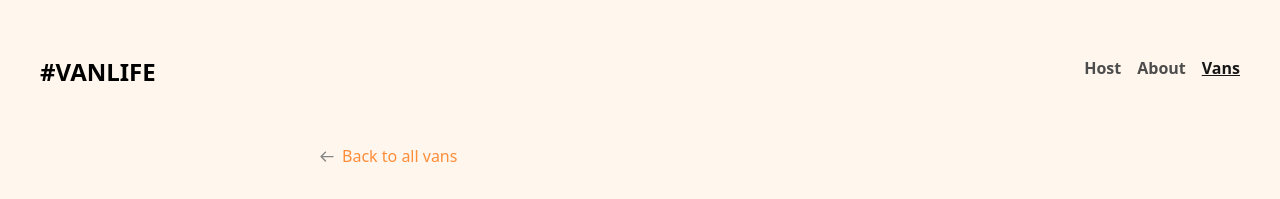
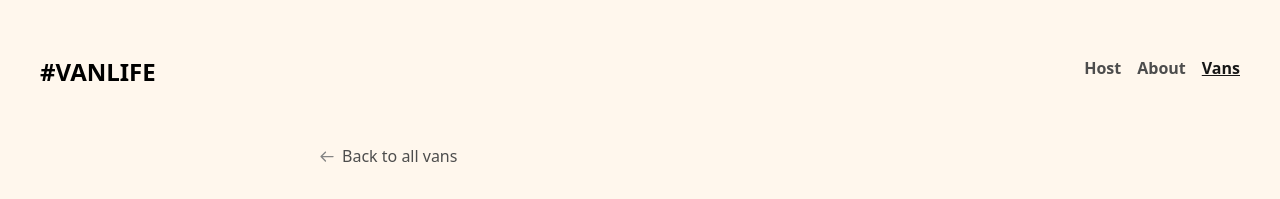
Before and after one commit to JoleneKearse/vanlife, a React (Vite) app: page /vans/1 in a window 1280 px wide. Shown: the top 199 px of the page. Built offline with nearby package versions, Linux system fonts and the light colour scheme.

Commit message:
feat: allow filters to persist in vans page when navigating back from van detail page

```diff
--- a/src/pages/Vans/VanDetailPage.jsx
+++ b/src/pages/Vans/VanDetailPage.jsx
@@ -1,4 +1,4 @@
-import { Link, useParams } from "react-router-dom";
+import { Link, useLocation, useParams } from "react-router-dom";
 import Badge from "../../components/Badge.jsx";
 import Button from "../../components/Button.jsx";
 import { vans } from "../../data/vans.js";
@@ -6,6 +6,8 @@ import { getBadgeColor } from "../../utils/utils.js";
 
 const VanDetailPage = () => {
   const params = useParams();
+  const location = useLocation();
+  const search = location.state?.search || null;
   const vanId = +params.id;
   const van = vans.find((van) => van.id === vanId);
 
@@ -13,18 +15,33 @@ const VanDetailPage = () => {
     <main className="w-5/6 mx-auto md:w-1/2">
       <div className="flex items-center gap-2">
         <img src="/arrow.svg" alt="back arrow" />
-        <Link to="/vans" className="text-brand-500">Back to all vans</Link>
+        <Link
+          to={`..${search}`}
+          relative="path"
+          className="text-neutral-300 hover:text-neutral-500"
+        >
+          Back to all vans
+        </Link>
       </div>
       <img src={van.image} alt={van.alt} className="mt-8 mb-16 rounded-sm" />
       <div className="flex flex-col gap-4 font-medium mb-24">
         <Badge badgeColor={getBadgeColor(van.category)}>{van.category}</Badge>
         <h1 className="text-3xl font-bold">{van.name}</h1>
-        <p className="text-xl"><span className="font-bold text-2xl">{van.price}</span>/day</p>
+        <p className="text-xl">
+          <span className="font-bold text-2xl">{van.price}</span>/day
+        </p>
         <p>{van.description}</p>
-        <Button btnColor="bg-brand-500" btnTextColor="text-neutral-100" btnWeight="font-bold" btnWidth="w-full">Rent this van</Button>
+        <Button
+          btnColor="bg-brand-500"
+          btnTextColor="text-neutral-100"
+          btnWeight="font-bold"
+          btnWidth="w-full"
+        >
+          Rent this van
+        </Button>
       </div>
     </main>
   );
-}
+};
 
 export default VanDetailPage;
--- a/src/pages/Vans/VanPage.jsx
+++ b/src/pages/Vans/VanPage.jsx
@@ -33,7 +33,9 @@ const VanPage = () => {
           </li>
           <li
             className={`font-medium text-center py-2 rounded-sm px-6 hover:bg-accent-green hover:text-brand-200 ${
-              typeFilter === "rugged" ? "bg-accent-green text-brand-200" : "bg-brand-200 text-neutral-300"
+              typeFilter === "rugged"
+                ? "bg-accent-green text-brand-200"
+                : "bg-brand-200 text-neutral-300"
             }`}
           >
             <Link to="?category=rugged">Rugged</Link>
@@ -50,6 +52,7 @@ const VanPage = () => {
           <Link
             to={`${van.id}`}
             key={van.id}
+            state={{ search: `?${searchParams.toString()}` }}
             aria-label={`View details for ${van.name}, priced at ${van.price} per day.`}
             className="grid grid-rows-[auto_min-content_auto] gap-4 items-center"
           >
```
